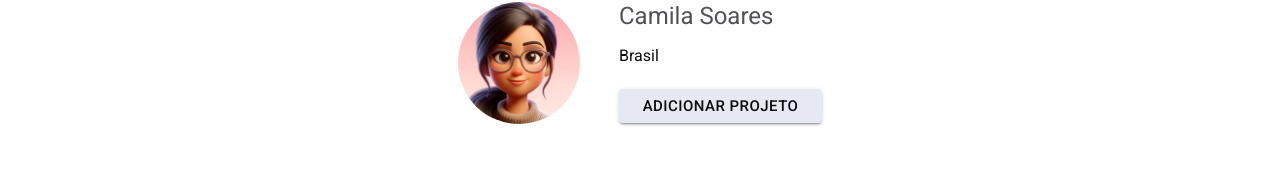
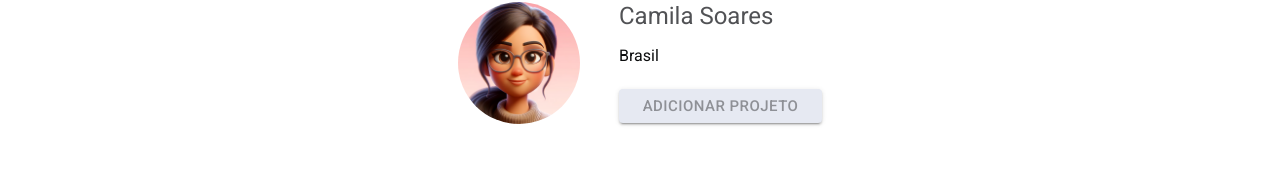
Before and after one commit to K3lOli/Hackathon-Squad-29---Front-End, a React (Vite) app: page /meuportfolio in a window 1280 px wide. Shown: the part 183-362 px from the top of the page. Built offline with nearby package versions, Linux system fonts and the light colour scheme.

Commit message:
Estilização do botão do card do perfil

```diff
--- a/src/components/CardPerfil/index.tsx
+++ b/src/components/CardPerfil/index.tsx
@@ -8,7 +8,10 @@ export function CardPerfil() {
             <div className="conteudoTexto">
                 <h5>Camila Soares</h5>
                 <p className="subtitle-1">Brasil</p>
-                <ButtonWithContainerGray largura="203px">
+                <ButtonWithContainerGray
+                    largura="203px"
+                    color="rgba(0, 0, 0, 0.38)"
+                >
                     ADICIONAR PROJETO
                 </ButtonWithContainerGray>
             </div>
```
